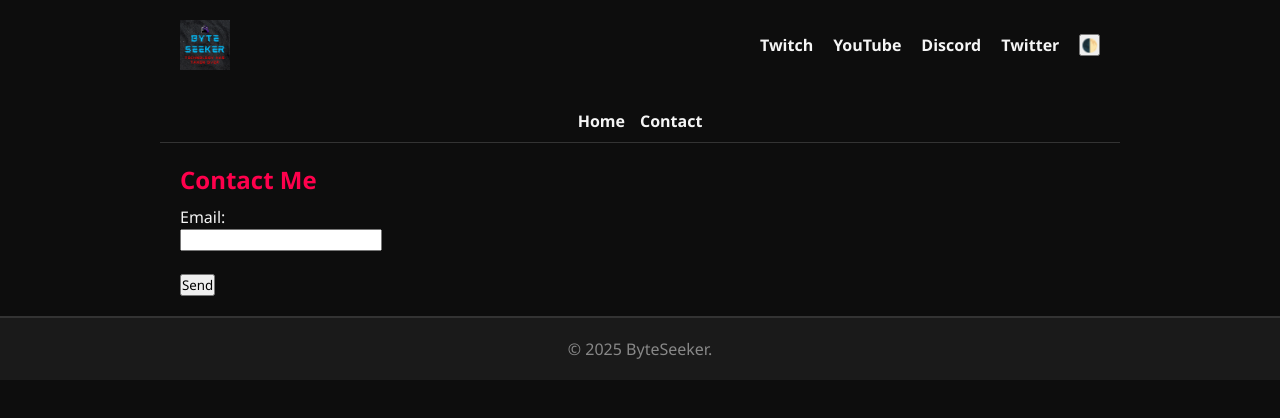
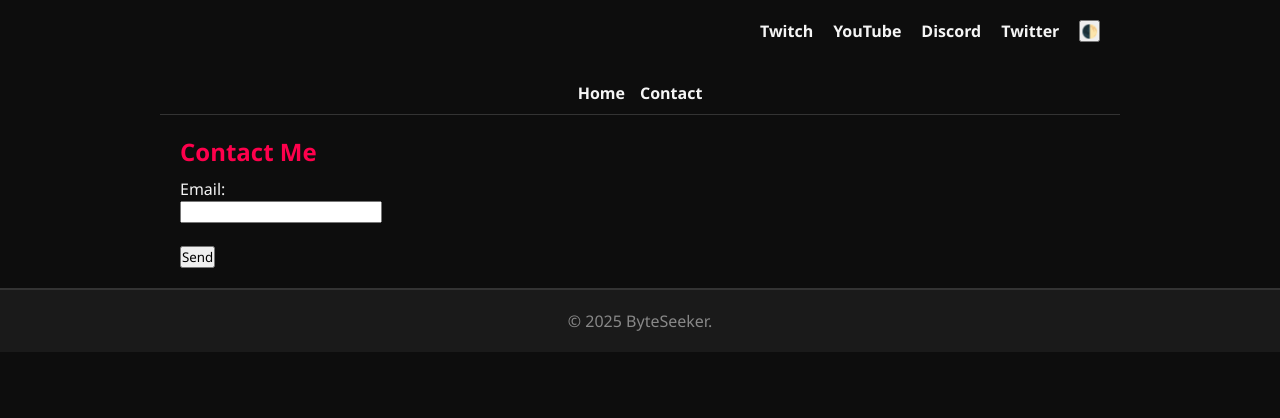
Before and after one commit to johnsonjacob298/gamer-site-testing, a plain HTML site: page contact.html in a window 1280 px wide. Drawn offline with Linux system fonts and the light colour scheme; files whose address does not match are found by name.

Commit message:
Update style.css

```diff
--- a/style.css
+++ b/style.css
@@ -39,7 +39,7 @@ body {
 }
 
 .logo {
-  height: 50px;
+  height: 0px;
 }
 
 .socials {
```
